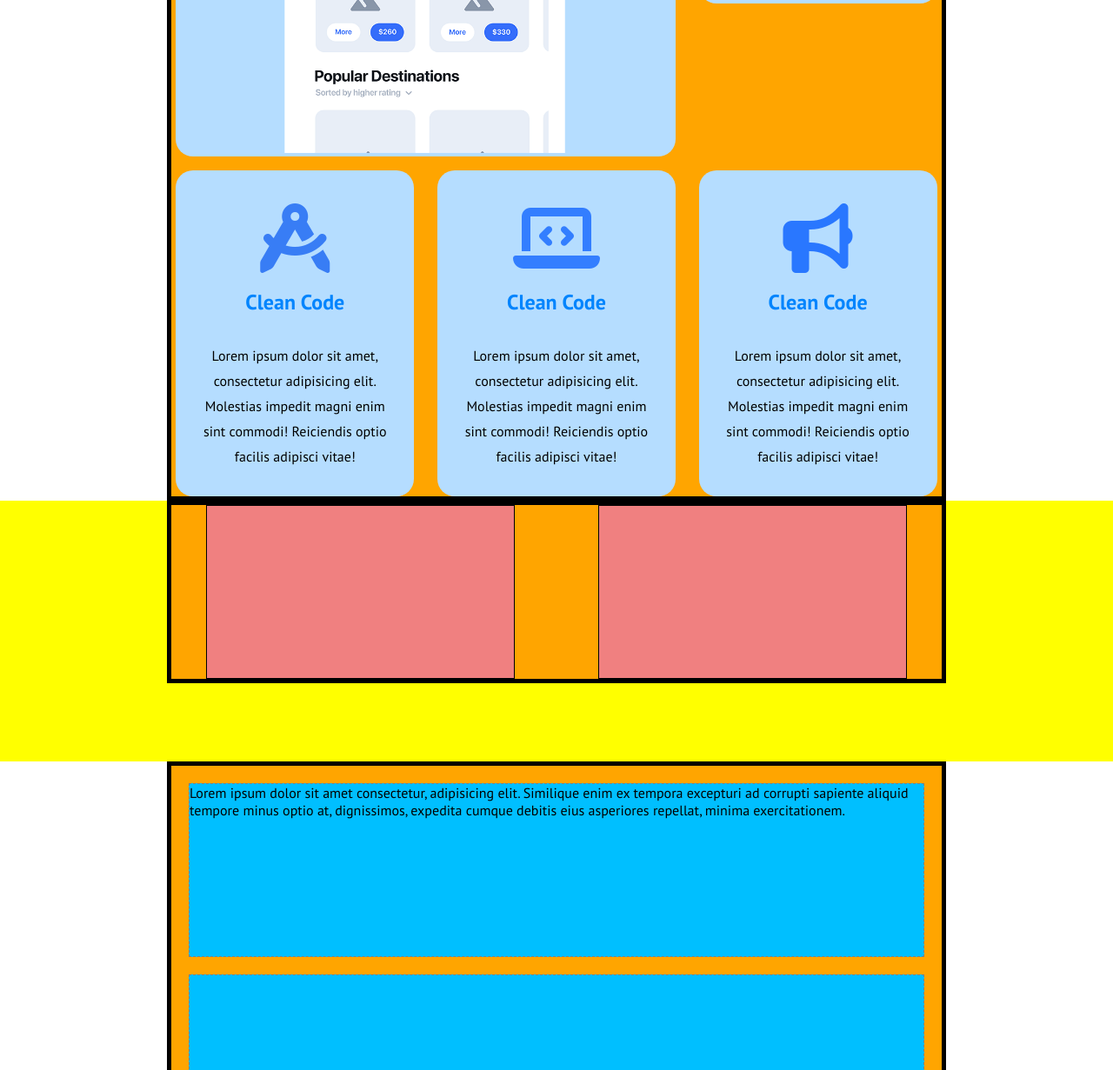
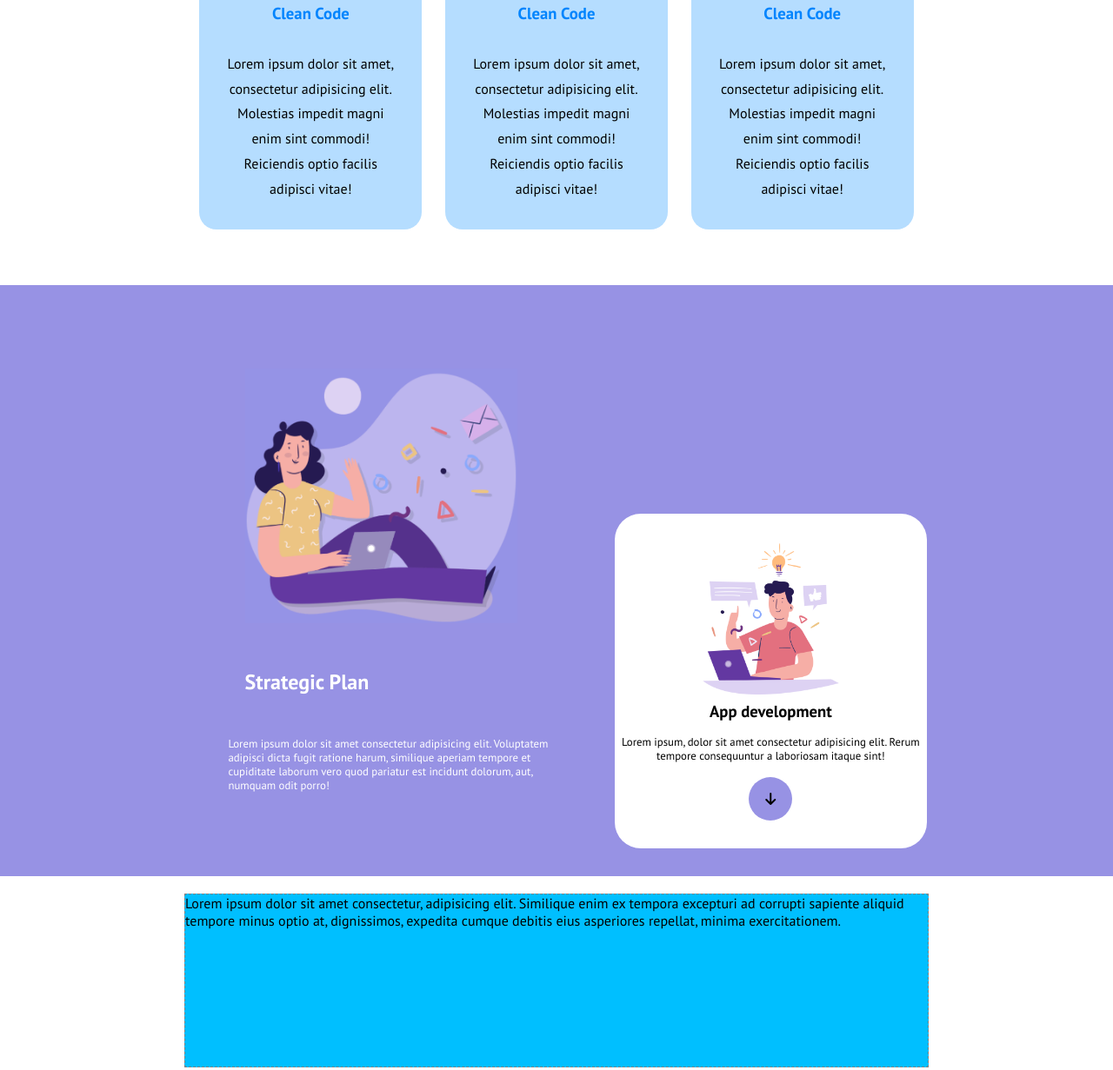
Before and after one commit to lexbert17/htmlcss-responsive-layout, a plain HTML site: page index.html in a window 1280 px wide. Shown: the part 690-1921 px from the top of the page at 87% size. Drawn offline with Linux system fonts and the light colour scheme.

Commit message:
add: section demo e section plan

```diff
--- a/css/responsive.css
+++ b/css/responsive.css
@@ -52,11 +52,10 @@
 @media screen and (min-width:768px){
     .container{
         width: 100%;
-        border: 5px solid black;
     }
     .column{
         flex-direction: row;
-        width: 100%;
+
         flex-wrap: wrap;
         gap: 1rem;
 
@@ -73,30 +72,82 @@
 @media screen and (min-width: 992px) {
     .container{
         width:70%;
-        background-color: orange;
     }
+    .col{
+        display: flex;
+        flex-wrap: wrap;
 
+    }
+    .lft{
+        width: 50%;
+    }
+    #size-phone{
+        width: 50%;
+        position: relative;
+        bottom: 0;
+        padding-top: 30px;
+    }
 }
 
 /*  sezione viola  */
 
 @media screen and (min-width:768px){
-
-    .aside{
-       width: 100%;
-       height: 100%;
-    }
+     aside{
+        width: 100%;
+     }
+     #plan h2{
+        padding: 3rem 0;
+        text-align: left;
+     }
 }
 @media screen and (min-width: 992px){
-    .container{
+    #plan .purple-left{
+        width: 50%;
+        padding-top: 6rem;
+    }
+    #plan .row{
+        display: flex;
         flex-direction: row;
-        justify-content: center;
-        gap:1rem
+    }
+    #plan .container{
+        width: 70%;
+    }
+
+    #plan img{
+        width: 100%;
+    }
+    .purple-left p{
+        padding-left: 3rem;
+        font-size: .8rem;
+        line-height: 1rem;
+    }
+    .purple-right{
+        width: 40%;
+        border-radius: 30px;
+        align-self: baseline;
+
 
     }
+    #arrow{
+        font-size: 0.5rem;
+    }
+    #app{
+    width: 50%;
+    margin: auto;
+    }
+    .purple-right h3{
+        margin-bottom: 1rem;
+    }
+    .purple-right p{
+        font-size: 0.8rem;
+        line-height: 1rem;
+        margin-bottom: 1rem;
+    }
     aside{
-        width: 40%;
+        padding-top: 3rem;
+        margin-bottom: 0;
     }
+
 }
 
 /*  sezione testimonials */
@@ -130,7 +181,7 @@
 
     .row{
         display: flex;
-        flex-direction: row;
+
         justify-content: space-around;
     }
 
--- a/css/style.css
+++ b/css/style.css
@@ -9,9 +9,16 @@ img{
 body{
     font-family: PT Sans;
 }
+.content{
+    flex-direction: column;
+}
 .container{
     margin-bottom: 3rem;
 }
+.row{
+    display: flex;
+}
+
 header{
 
     background-color: hsl(208.7deg 100% 49.61%);
@@ -47,9 +54,10 @@ header{
 
 .column{
     flex-direction: column;
-    margin-top: 3rem;
+    margin: 3rem 2rem ;
     gap: 1rem;
     flex-wrap: wrap;
+
 }
 .mrg-bot{
     margin-bottom: 2rem;
@@ -57,16 +65,13 @@ header{
 #demo .col{
     padding-top: 2rem;
 }
-#text-left{
-    text-align: left;
-}
 .text-left{
     text-align: left;
 }
-#demo p{
+p{
     line-height: 1.8rem;
 }
-#demo h2{
+#demo h3{
     color: hsl(208.7deg 100% 49.61%);
 }
 .btn-center{
@@ -86,12 +91,12 @@ header{
     margin: auto;
 }
 .col{
-    width: 90%;
-    margin: auto;
+
     background-color: hsl(207.57deg 100% 85.49%);
     text-align: left;
     border-radius: 20px;
     padding: 30px 30px 0 30px;
+    margin-bottom: 1rem;
 }
 .icon{
     font-size: 2.5rem;
@@ -105,21 +110,36 @@ header{
 /* sezione 2 viola  */
 .violet{
     width: 100%;
-    min-height: 300px;
-    background-color: yellow;
-}
-.content{
-    flex-direction: column;
+    background-color: hsl(243.66deg 60.29% 73.33%);
+    padding-bottom: 2rem;
 }
 
+
 aside{
-    min-height: 200px;
-    width: 100%;
-    background-color: lightcoral;
-    border: 1px solid black;
+    min-height: 300px;
+    width: 80%;
     margin: auto;
+    padding-bottom: 2rem;
+    color: white;
 }
-
+.purple-right{
+    width: 80%;
+    padding-top: 2rem ;
+    background-color: white;
+    border-radius: 80px;
+    color: black;
+}
+#arrow{
+    background-color: hsl(243.66deg 60.29% 73.33%) ;
+    line-height: 25px;
+    width: 50px;
+    margin: auto;
+    line-height: 50px;
+    border-radius: 50%;
+}
+.purple-left .h2{
+    text-align: left;
+}
 /* sezione testimonials */
 .testimonial{
     min-height: 200px;
@@ -128,9 +148,8 @@ aside{
     margin: 20px;
     margin-bottom: 1rem;
 }
-h2{
-    text-align: center;
-}
+
+
 .benefit{
     min-height: 200px;
     width: 90%;
@@ -143,8 +162,8 @@ h2{
     flex-direction: row;
     flex-wrap: wrap;
     gap: 2rem
+}
 
-}
 /* sezione about us */
 
 p{
--- a/index.html
+++ b/index.html
@@ -43,7 +43,8 @@
 
                     <!-- card download -->
                     <div class="col">
-                        <h2 class="mrg-bot text-left">Get a demo application</h2>
+                        <div class="lft">
+                            <h3 class="mrg-bot text-left">Get a demo application</h3>
                             <p class="mrg-bot">Lorem ipsum dolor sit amet, consectetur adipisicing elit. Ratione architecto fuga numquam veritatis quae, a recusandae velit veniam error, fugiat?</p>
                             <!-- bottone download  -->
                             <div class="btn-center mrg-bot text-left">
@@ -51,6 +52,7 @@
                                 <i class="fa-brands fa-apple fa-xl" style="color: #ffffff;"></i>
                                 <span>app Store</span>
                                 </a>
+                            </div>
                         </div>
                         <!-- immagine telefono -->
                         <div id="size-phone">
@@ -69,7 +71,7 @@
                         </div>
                         <!-- descrizione -->
                         <div class="paragraph">
-                            <h2 class="text-center mrg-bot">Clean Code</h2>
+                            <h3 class="text-center mrg-bot">Clean Code</h3>
                             <p class="text-center">Lorem ipsum dolor sit amet, consectetur adipisicing elit. Molestias impedit magni enim sint commodi! Reiciendis optio facilis adipisci vitae!</p>
                         </div>
                     </div>
@@ -82,7 +84,7 @@
                         </div>
                         <!-- descrizione -->
                         <div class="paragraph">
-                            <h2 class="text-center mrg-bot">Clean Code</h2>
+                            <h3 class="text-center mrg-bot">Clean Code</h3>
                             <p class="text-center">Lorem ipsum dolor sit amet, consectetur adipisicing elit. Molestias impedit magni enim sint commodi! Reiciendis optio facilis adipisci vitae!</p>
                         </div>
                     </div>
@@ -94,7 +96,7 @@
                         </div>
                         <!-- descrizione -->
                         <div class="paragraph">
-                            <h2 class="text-center mrg-bot">Clean Code</h2>
+                            <h3 class="text-center mrg-bot">Clean Code</h3>
                             <p class="text-center">Lorem ipsum dolor sit amet, consectetur adipisicing elit. Molestias impedit magni enim sint commodi! Reiciendis optio facilis adipisci vitae!</p>
                         </div>
                     </div>
@@ -107,7 +109,7 @@
                         </div>
                         <!-- descrizione -->
                         <div class="paragraph">
-                            <h2 class="text-center mrg-bot">Clean Code</h2>
+                            <h3 class="text-center mrg-bot">Clean Code</h3>
                             <p class="text-center">Lorem ipsum dolor sit amet, consectetur adipisicing elit. Molestias impedit magni enim sint commodi! Reiciendis optio facilis adipisci vitae!</p>
                         </div>
                     </div>
@@ -118,10 +120,23 @@
         </section>
 
         <!-- section viola -->
-        <section class="violet">
-            <div class="container row column">
-                <aside class="purple-left"></aside>
-                <aside class="purple-right"></aside>
+        <section class="violet" id="plan">
+            <div class="container row content plan">
+                <aside class="purple-left">
+                    <div class="container">
+                        <img src="img/planning1.png" alt="planning">
+                    </div>
+                    <h2 class="container" id="text-left">Strategic Plan</h2>
+                    <p>Lorem ipsum dolor sit amet consectetur adipisicing elit. Voluptatem adipisci dicta fugit ratione harum, similique aperiam tempore et cupiditate laborum vero quod pariatur est incidunt dolorum, aut, numquam odit porro!</p>
+                </aside>
+                <aside class="purple-right ">
+                    <div id="app">
+                        <img src="img/planning2.png" alt="planning2">
+                    </div>
+                    <h3 class="mrg-bot text-center">App development</h3>
+                    <p class=" mrg-bot text-center">Lorem ipsum, dolor sit amet consectetur adipisicing elit. Rerum tempore consequuntur a laboriosam itaque sint!</p>
+                    <div class="mrg-bot text-center" id="arrow"><i class="fa-solid fa-arrow-down fa-2xl" style="color: #000000;"></i></div>
+                </aside>
             </div>
         </section>
 
```
Lines whose indentation alone changed are shown as unchanged.
